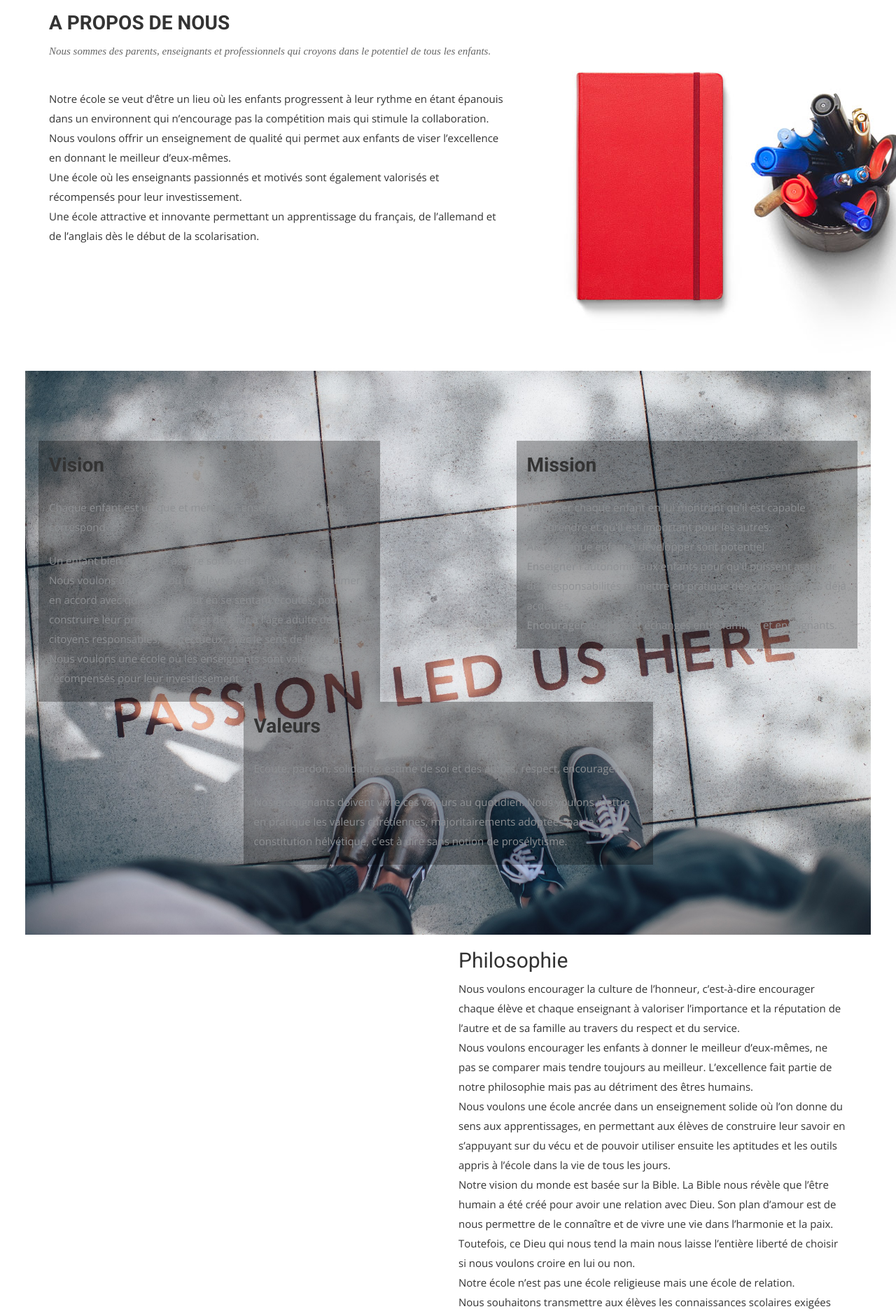
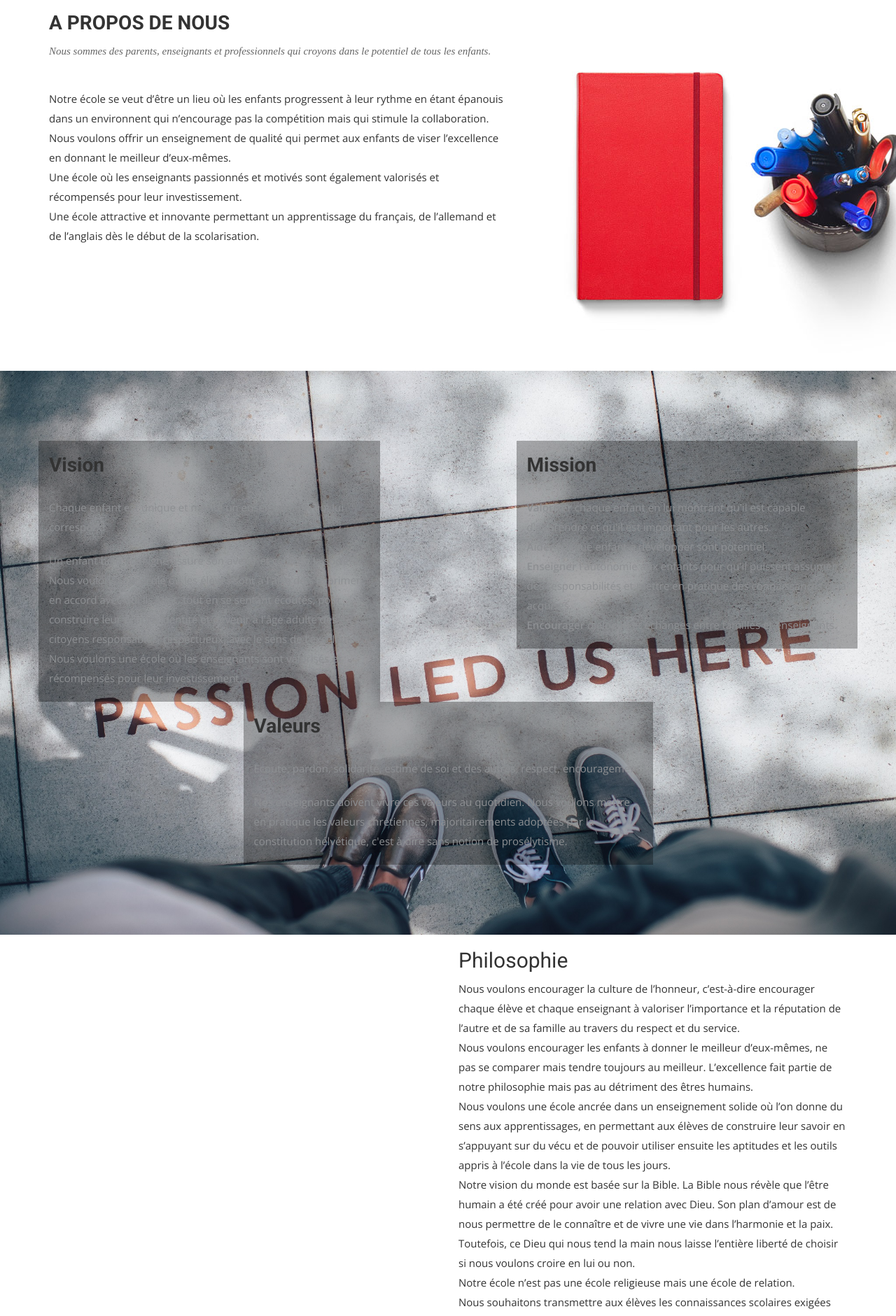
Before and after one commit to midjoule/lifeschool, a Jekyll site: the page built from index.html, in a window 1280 px wide. Shown: the part 867-2748 px from the top of the page at 70% size. Built offline with Jekyll 4.4.1, drawn with Linux system fonts in a browser that asks for light colours; nearby versions of some CDN libraries; some web fonts are replaced.

Commit message:
Update airspace.css

```diff
--- a/css/airspace.css
+++ b/css/airspace.css
@@ -233,7 +233,6 @@
 --*/
 #feature {
   background: url("../img/bg/about_us.jpg");
-  background-position: 50% 94px;
   width: 100%;
   display: block;
   position: relative;
@@ -242,10 +241,10 @@
   background-repeat: no-repeat;
   background-position: center center;
   background-color: #fff;
-  -webkit-background-size: contain;
-  -moz-background-size: contain;
-  -o-background-size: contain;
-  background-size: contain;
+  -webkit-background-size: 100% 100%;
+  -moz-background-size: 100% 100%;
+  -o-background-size: 100% 100%;
+  background-size: 100% 100%;
   -webkit-box-sizing: border-box;
   -moz-box-sizing: border-box;
   box-sizing: border-box;
```
